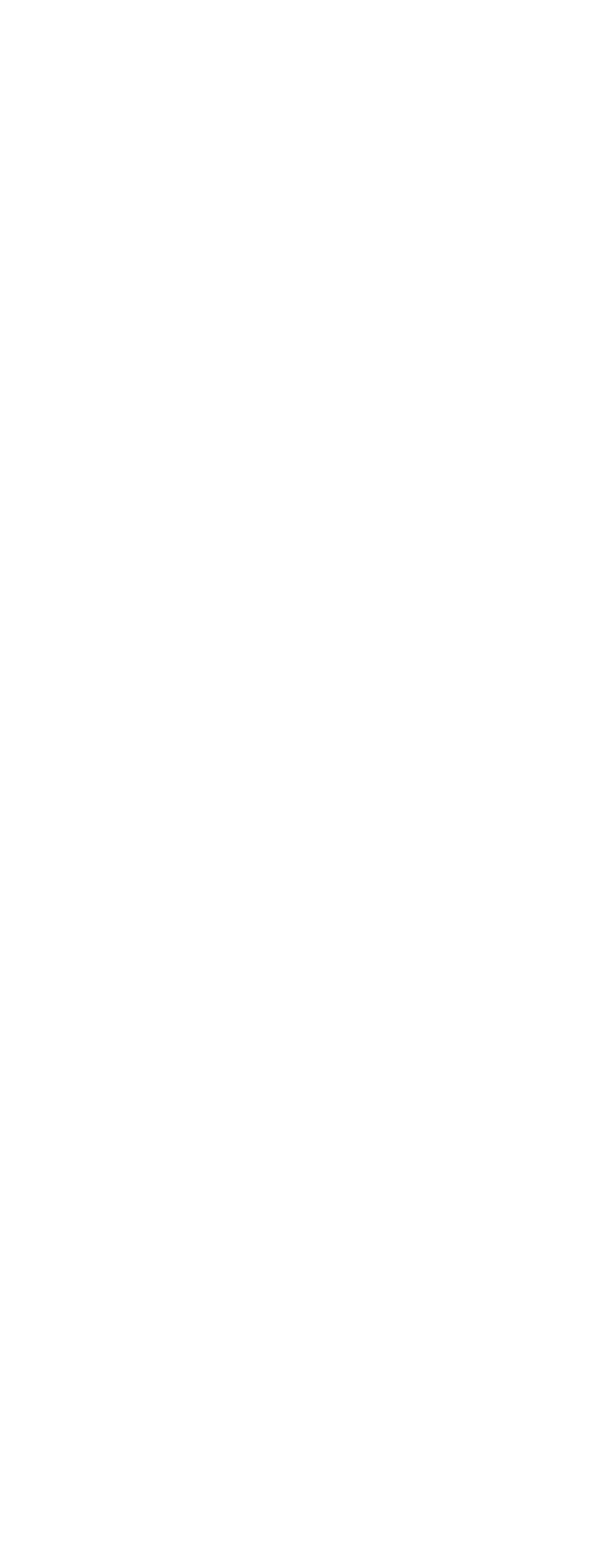
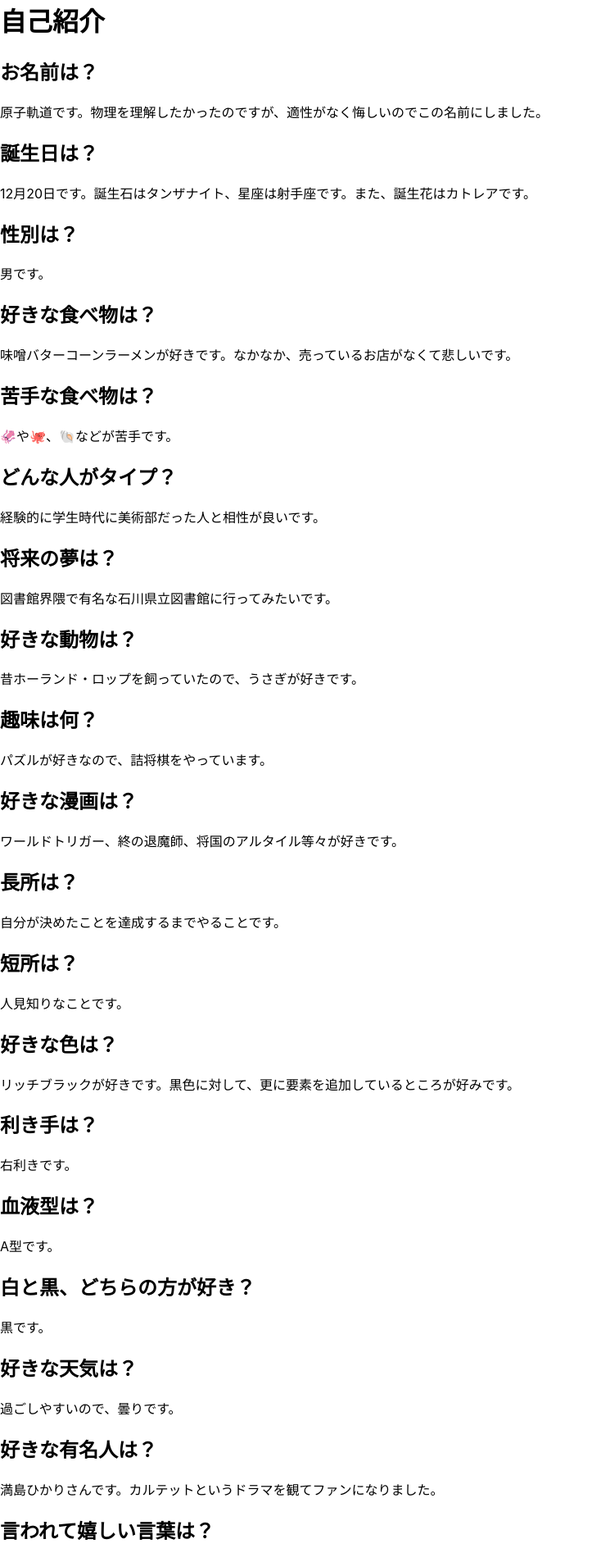
Before and after one commit to 1s22s1/1s22s1.github.io, a React (Create React App) app: page /self_introduction in a window 1280 px wide. Before the commit this address had no page. Shown: the part 20-1925 px from the top of the page at 82% size, without its empty margins (0-723 px from the left). Before the commit the page ends 800 px from the top, so only its background shows below. Built offline with nearby package versions, Linux system fonts and the light colour scheme.

Commit message:
Add self-introduction

```diff
--- a/src/App.js
+++ b/src/App.js
@@ -1,6 +1,7 @@
 import './App.css';
 
 import Home from "./Home";
+import SelfIntroduction from "./SelfIntroduction";
 
 import { BrowserRouter, Route, Routes } from 'react-router-dom';
 
@@ -10,6 +11,8 @@ function App() {
       <BrowserRouter>
         <Routes>
           <Route path="/" element={<Home />} />
+          <Route path="/self_introduction" element={<SelfIntroduction />} />
+          <Route path="*" element={<p>ページは存在しないよ～。</p>} />
         </Routes>
       </BrowserRouter>
     </div >
--- a/src/Home.js
+++ b/src/Home.js
@@ -1,10 +1,12 @@
+import { Link } from 'react-router-dom'
+
 const Home = () => {
     return (
         <div>
             <h1>◯△▢</h1>
 
             <ul>
-                <li><a href="selfintroduction.html">自己紹介</a></li>
+                <li><Link to="/self_introduction">自己紹介</Link></li>
                 <li><a href="qualification.html">保有資格</a></li>
                 <li><a href="oss.html">OSS活動</a></li>
                 <li><a href="handbook.html">詰将棋ハンドブック</a></li>
--- /dev/null
+++ b/src/SelfIntroduction.js
@@ -0,0 +1,71 @@
+const Home = () => {
+    return (
+        <div>
+            <h1>自己紹介</h1>
+            <h2>お名前は？</h2>
+            <p>原子軌道です。物理を理解したかったのですが、適性がなく悔しいのでこの名前にしました。</p>
+
+            <h2>誕生日は？</h2>
+            <p>12月20日です。誕生石はタンザナイト、星座は射手座です。また、誕生花はカトレアです。</p>
+
+            <h2>性別は？</h2>
+            <p>男です。</p>
+
+            <h2>好きな食べ物は？</h2>
+            <p>味噌バターコーンラーメンが好きです。なかなか、売っているお店がなくて悲しいです。</p>
+
+            <h2>苦手な食べ物は？</h2>
+            <p>🦑や🐙、🐚などが苦手です。</p>
+
+            <h2>どんな人がタイプ？</h2>
+            <p>経験的に学生時代に美術部だった人と相性が良いです。</p>
+
+            <h2>将来の夢は？</h2>
+            <p>図書館界隈で有名な石川県立図書館に行ってみたいです。</p>
+
+            <h2>好きな動物は？</h2>
+            <p>昔ホーランド・ロップを飼っていたので、うさぎが好きです。</p>
+
+            <h2>趣味は何？</h2>
+            <p>パズルが好きなので、詰将棋をやっています。</p>
+
+            <h2>好きな漫画は？</h2>
+            <p>ワールドトリガー、終の退魔師、将国のアルタイル等々が好きです。</p>
+
+            <h2>長所は？</h2>
+            <p>自分が決めたことを達成するまでやることです。</p>
+
+            <h2>短所は？</h2>
+            <p>人見知りなことです。</p>
+
+            <h2>好きな色は？</h2>
+            <p>リッチブラックが好きです。黒色に対して、更に要素を追加しているところが好みです。</p>
+
+            <h2>利き手は？</h2>
+            <p>右利きです。</p>
+
+            <h2>血液型は？</h2>
+            <p>A型です。</p>
+
+            <h2>白と黒、どちらの方が好き？</h2>
+            <p>黒です。</p>
+
+            <h2>好きな天気は？</h2>
+            <p>過ごしやすいので、曇りです。</p>
+
+            <h2>好きな有名人は？</h2>
+            <p>満島ひかりさんです。カルテットというドラマを観てファンになりました。</p>
+
+            <h2>言われて嬉しい言葉は？</h2>
+            <p>褒められるとどの言葉でも嬉しいです。</p>
+
+            <h2>小説だとどんなジャンルが好きですか？</h2>
+            <p>現代奇譚が好きです。有名どころだと、虚構推理でしょうか。</p>
+
+            <h2>最後に一言</h2>
+            <p>よろしくお願いします〜。</p>
+        </div>
+    )
+}
+
+export default Home;
```
